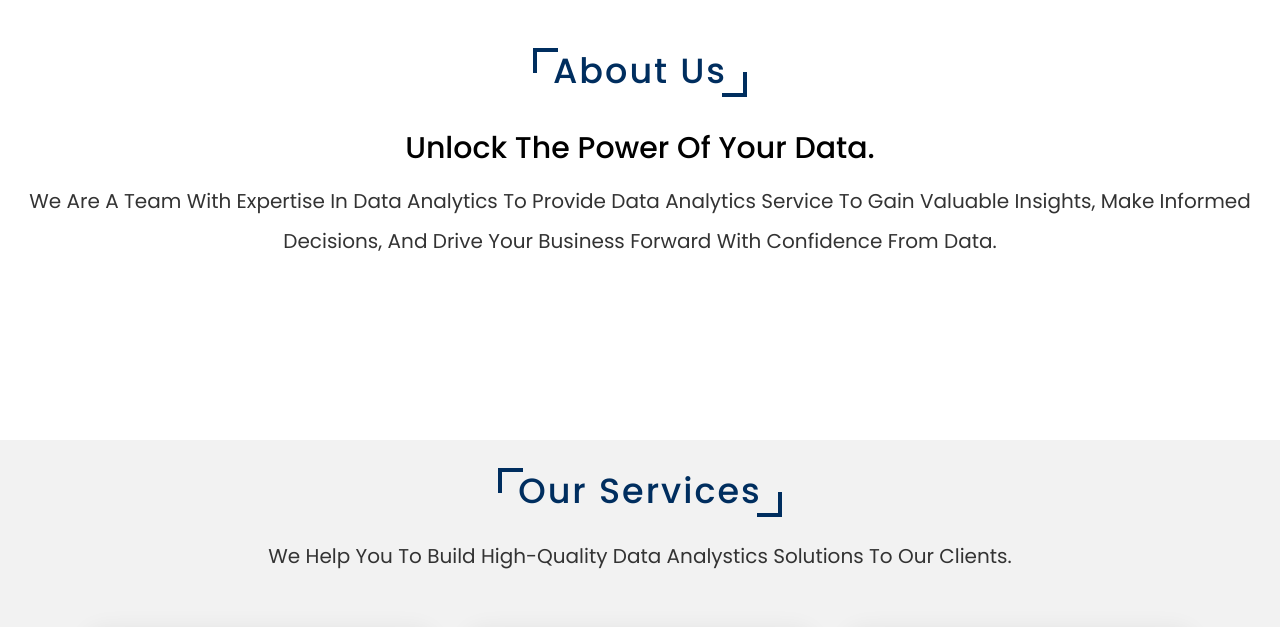
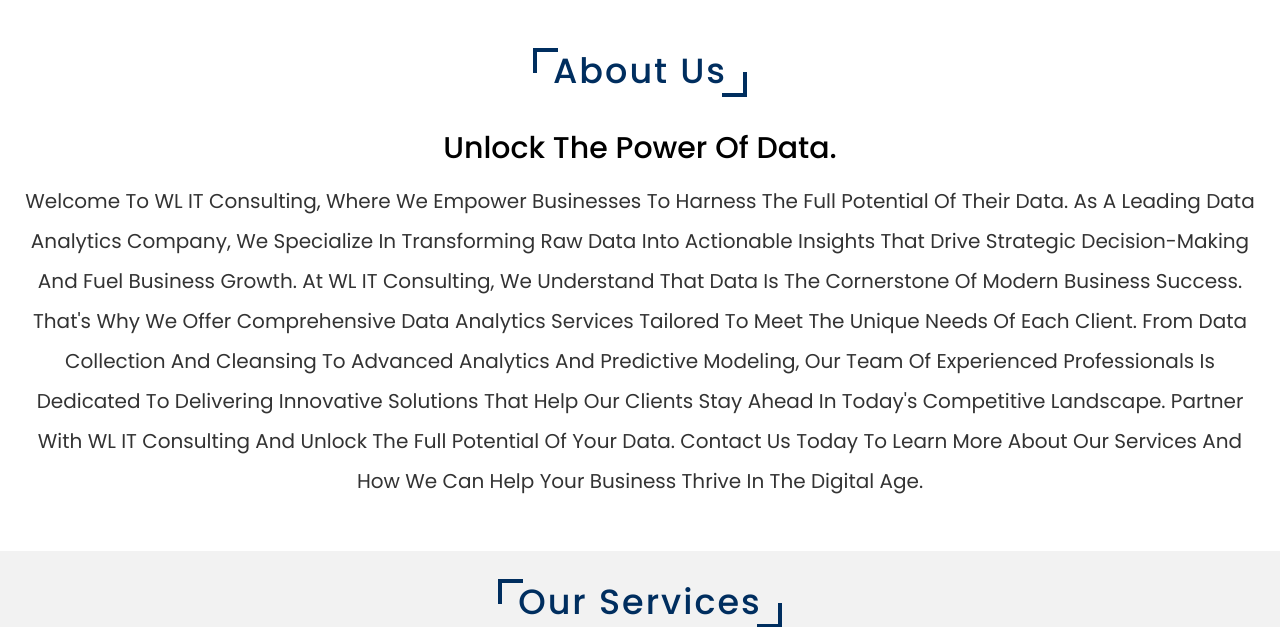
Before and after one commit to WLCorp/WLCorp.github.io, a plain HTML site: page index.html in a window 1280 px wide. Shown: the part 800-1427 px from the top of the page. Drawn offline with nearby package versions, Linux system fonts and the light colour scheme.

Commit message:
update about us

```diff
--- a/index.html
+++ b/index.html
@@ -47,8 +47,9 @@
     <h1 class="heading">about us</h1>
     <div class="row">
         <div class="content">
-            <h3>Unlock the power of your data.</h3>
-            <p> We are a team with expertise in data analytics to provide data analytics service to gain valuable insights, make informed decisions, and drive your business forward with confidence from data.</p>
+            <h3>Unlock the power of Data.</h3>
+            <p> Welcome to WL IT Consulting, where we empower businesses to harness the full potential of their data. As a leading data analytics company, we specialize in transforming raw data into actionable insights that drive strategic decision-making and fuel business growth. At WL IT Consulting, we understand that data is the cornerstone of modern business success. That's why we offer comprehensive data analytics services tailored to meet the unique needs of each client. From data collection and cleansing to advanced analytics and predictive modeling, our team of experienced professionals is dedicated to delivering innovative solutions that help our clients stay ahead in today's competitive landscape.
+                Partner with WL IT Consulting and unlock the full potential of your data. Contact us today to learn more about our services and how we can help your business thrive in the digital age.</p>
 
         </div>
     </div>
```
